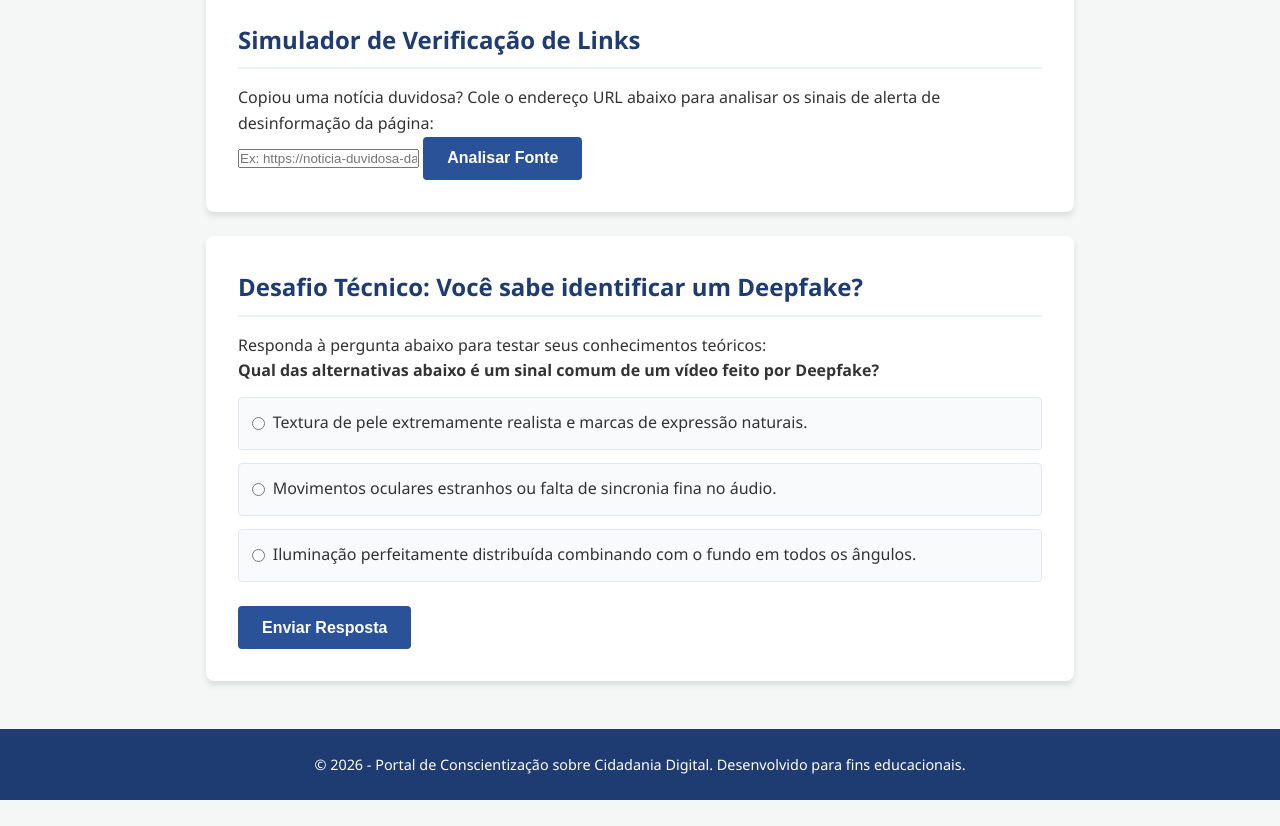
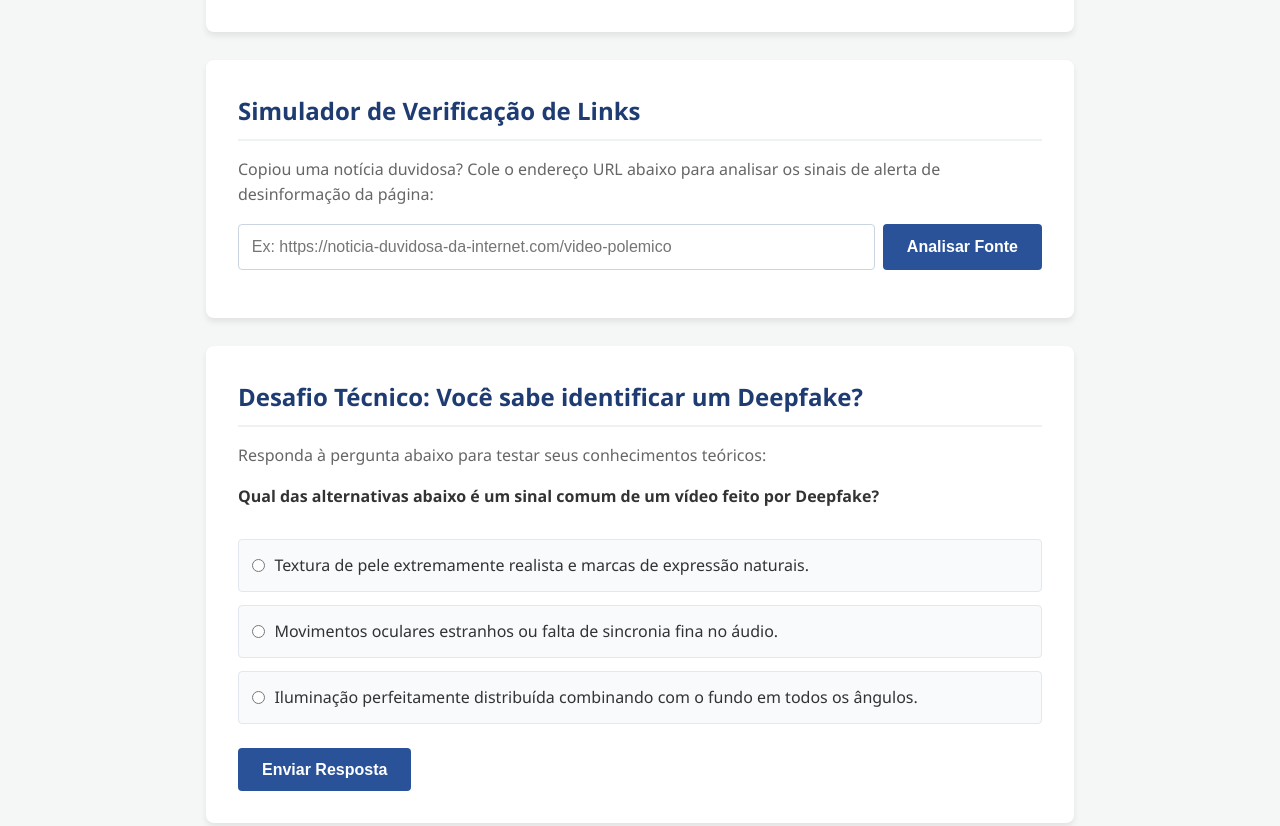
Before and after one commit to thiagogauze-web/-cidadaniadigital2026-, a plain HTML site: page index.html in a window 1280 px wide. Shown: the part 1100-1926 px from the top of the page. Before the commit the page ends 1900 px from the top, so only its background shows below. Drawn offline with Linux system fonts and the light colour scheme.

Commit message:
Update style.css

```diff
--- a/style.css
+++ b/style.css
@@ -17,11 +17,11 @@ body {
     background: linear-gradient(135deg, #1e3c72, #2a5298);
     color: #ffffff;
     text-align: center;
-    padding: 3rem 1rem;
+    padding: 3.5rem 1rem;
 }
 
 .main-header h1 {
-    font-size: 2.5rem;
+    font-size: 2.6rem;
     margin-bottom: 0.5rem;
 }
 
@@ -32,7 +32,7 @@ body {
     padding: 0 1rem;
     display: flex;
     flex-direction: column;
-    gap: 1.5rem;
+    gap: 1.8rem;
 }
 
 /* Cartões de Conteúdo */
@@ -40,7 +40,7 @@ body {
     background-color: #ffffff;
     border-radius: 8px;
     padding: 2rem;
-    box-shadow: 0 4px 6px rgba(0, 0, 0, 0.1);
+    box-shadow: 0 4px 6px rgba(0, 0, 0, 0.08);
 }
 
 .card h2 {
@@ -50,21 +50,46 @@ body {
     padding-bottom: 0.5rem;
 }
 
+.card p {
+    margin-bottom: 1rem;
+}
+
 .card ul {
     list-style-position: inside;
     margin-top: 1rem;
+    padding-left: 0.5rem;
 }
 
 .card li {
-    margin-bottom: 0.5rem;
+    margin-bottom: 0.6rem;
 }
 
-/* Formulário e Quiz */
-.quiz-instruction {
+/* Campos de Formulário Gerais */
+.section-instruction {
     margin-bottom: 1.5rem;
-    color: #666;
+    color: #666666;
 }
 
+.form-group {
+    display: flex;
+    gap: 0.5rem;
+    margin-bottom: 1rem;
+}
+
+#link-input {
+    flex: 1;
+    padding: 0.8rem;
+    border: 1px solid #cbd5e1;
+    border-radius: 4px;
+    font-size: 1rem;
+}
+
+#link-input:focus {
+    outline: none;
+    border-color: #2a5298;
+}
+
+/* Alternativas do Quiz */
 .question-container {
     display: flex;
     flex-direction: column;
@@ -75,19 +100,21 @@ body {
 .radio-label {
     display: flex;
     align-items: center;
-    gap: 0.5rem;
+    gap: 0.6rem;
     cursor: pointer;
     background-color: #f8fafc;
     padding: 0.8rem;
     border: 1px solid #e2e8f0;
     border-radius: 4px;
-    transition: background 0.2s;
+    transition: background 0.2s, border-color 0.2s;
 }
 
 .radio-label:hover {
     background-color: #edf2f7;
+    border-color: #cbd5e1;
 }
 
+/* Botões */
 .btn-submit {
     background-color: #2a5298;
     color: white;
@@ -98,18 +125,19 @@ body {
     cursor: pointer;
     font-weight: bold;
     transition: background 0.2s;
+    white-space: nowrap;
 }
 
 .btn-submit:hover {
     background-color: #1e3c72;
 }
 
-/* Área de Resultado */
+/* Caixas de Feedback Dinâmico */
 .result-box {
     margin-top: 1.5rem;
-    padding: 1rem;
+    padding: 1.2rem;
     border-radius: 4px;
-    font-weight: bold;
+    font-weight: 500;
 }
 
 .result-box.correct {
@@ -124,6 +152,12 @@ body {
     border: 1px solid #f5c6cb;
 }
 
+.result-box.warning {
+    background-color: #fff3cd;
+    color: #856404;
+    border: 1px solid #ffeeba;
+}
+
 .hidden {
     display: none;
 }
@@ -131,17 +165,21 @@ body {
 /* Rodapé */
 .main-footer {
     text-align: center;
-    padding: 1.5rem;
+    padding: 1.8rem;
     background-color: #1e3c72;
     color: #ffffff;
-    margin-top: 3rem;
+    margin-top: 4rem;
     font-size: 0.9rem;
 }
 
-/* Responsividade (Telas menores/Celulares) */
+/* Responsividade (Telas de Celular) */
 @media (max-width: 600px) {
     .main-header h1 {
         font-size: 1.8rem;
+    }
+
+    .form-group {
+        flex-direction: column;
     }
 
     .card {
```
